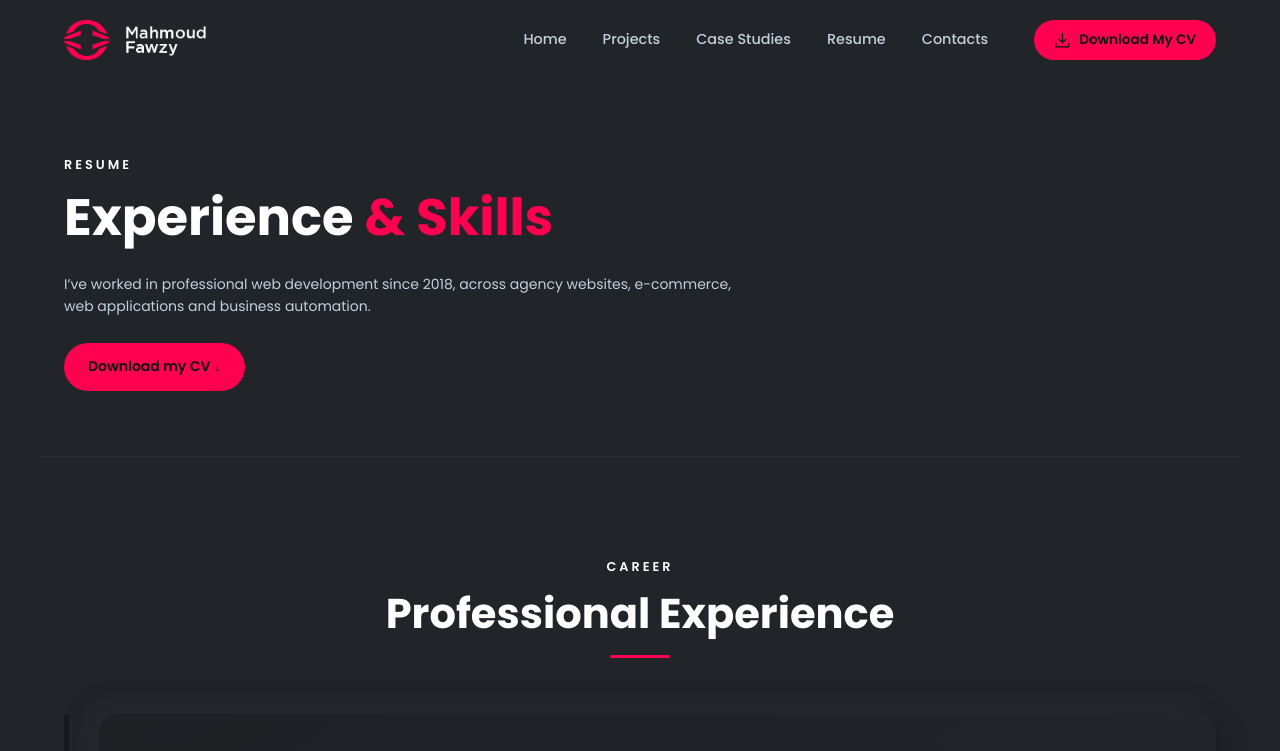
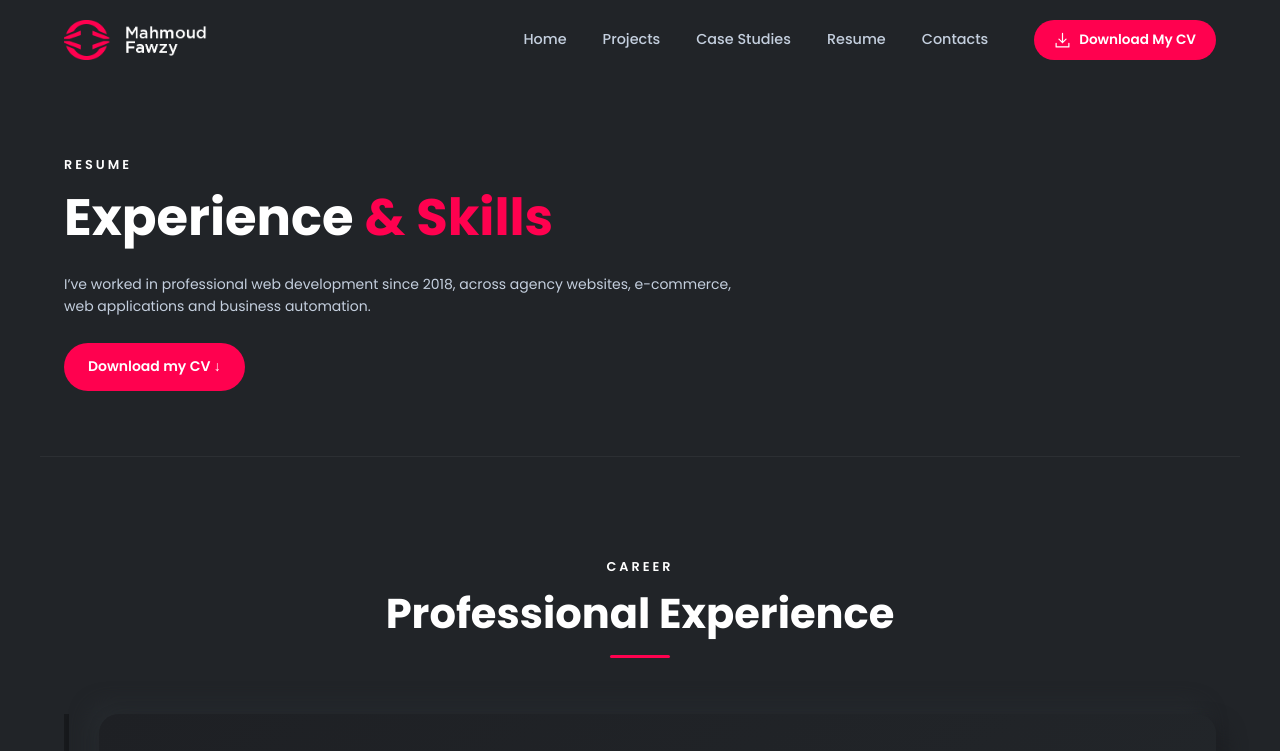
Before and after one commit to MahmoudFawzy1992/my-portfolio, an Astro site: page /experience in a window 1280 px wide. Shown: the top 751 px of the page. Built offline with nearby package versions, Linux system fonts and the light colour scheme; Astro itself is replaced by a stand-in of ours.

Commit message:
Use white text on primary buttons

```diff
--- a/src/styles/site.css
+++ b/src/styles/site.css
@@ -32,8 +32,8 @@
   .button { display: inline-flex; align-items: center; justify-content: center; gap: 8px; min-height: 48px; padding: 12px 24px; font-size: 14px; font-weight: 600; border-radius: 30px; border: 0; transition: transform .2s ease, background .2s ease, color .2s ease; }
   .button svg { width: 17px; height: 17px; }
   .button:hover { transform: translateY(-2px); }
-  .button-primary { color: #101114; background: var(--button); }
-  .button-primary:hover { background: var(--pink); color: #101114; }
+  .button-primary { color: white; background: var(--button); }
+  .button-primary:hover { background: var(--pink); color: white; }
   .button-secondary { background: var(--surface); box-shadow: var(--shadow); color: var(--text); border-radius: 10px; }
   .button-secondary:hover { background: var(--surface-hover); color: var(--accent-text); }
   .text-link { color: var(--accent-text); font-size: 14px; display: inline-flex; gap: 16px; min-height: 44px; align-items: center; }
```
